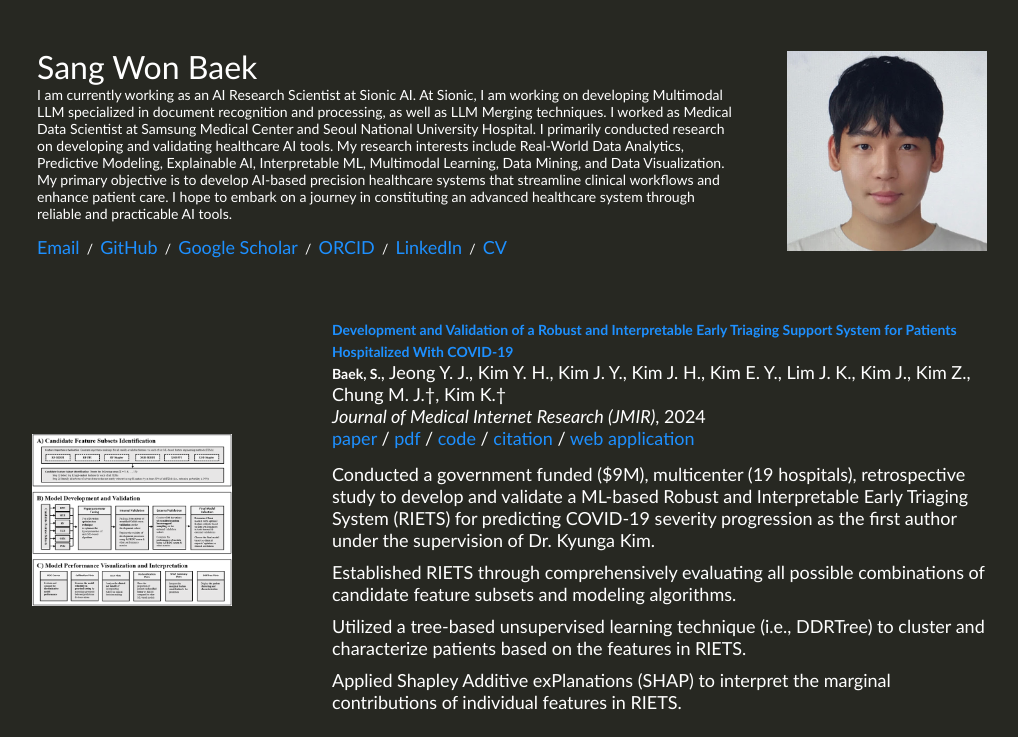
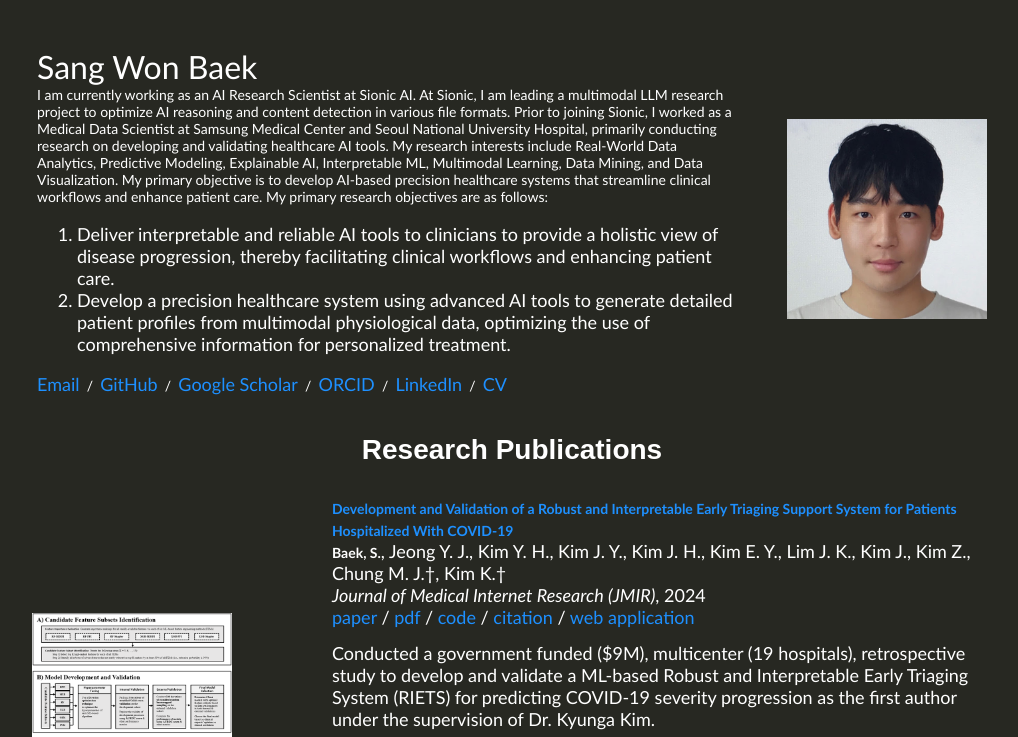
Before and after one commit to Baeksw98/baeksw98, a plain HTML site: page index.html in a window 1280 px wide. Shown: the top 737 px of the page, without its empty margins (128-1146 px from the left). Drawn offline with Linux system fonts and the light colour scheme.

Commit message:
Minor update

```diff
--- a/index.html
+++ b/index.html
@@ -56,9 +56,9 @@
     display: none;
   }
   .heading {
-    font-size: 24px; /* Increased section title size */
+    font-size: 28px; /* Increased section title size */
     font-weight: bold; /* Bold font for section titles */
-    text-align: left;
+    text-align: center; /* Center-align section titles */
     padding-bottom: 10px;
   }
 </style>
@@ -72,10 +72,14 @@
             <name>Sang Won Baek</name>
           </p>
           <p style="margin-top: 0;">
-            I am currently working as an AI Research Scientist at Sionic AI. At Sionic, I am working on developing Multimodal LLM specialized in document recognition and processing, as well as LLM Merging techniques.
-            I worked as Medical Data Scientist at Samsung Medical Center and Seoul National University Hospital. I primarily conducted research on developing and validating healthcare AI tools.
+            I am currently working as an AI Research Scientist at Sionic AI. At Sionic, I am leading a multimodal LLM research project to optimize AI reasoning and content detection in various file formats.
+            Prior to joining Sionic, I worked as a Medical Data Scientist at Samsung Medical Center and Seoul National University Hospital, primarily conducting research on developing and validating healthcare AI tools.
             My research interests include Real-World Data Analytics, Predictive Modeling, Explainable AI, Interpretable ML, Multimodal Learning, Data Mining, and Data Visualization. My primary objective is to develop AI-based precision healthcare systems that streamline clinical workflows and enhance patient care.
-            I hope to embark on a journey in constituting an advanced healthcare system through reliable and practicable AI tools.
+            My primary research objectives are as follows:
+            <ol>
+              <li>Deliver interpretable and reliable AI tools to clinicians to provide a holistic view of disease progression, thereby facilitating clinical workflows and enhancing patient care.</li>
+              <li>Develop a precision healthcare system using advanced AI tools to generate detailed patient profiles from multimodal physiological data, optimizing the use of comprehensive information for personalized treatment.</li>
+            </ol>
           </p>
           <p style="text-align:left">
             <a href="mailto:Baeksw98@gmail.com">Email</a> &nbsp/&nbsp
@@ -91,6 +95,9 @@
         </td>
       </tr>
     </table>
+
+    <!-- Research Publications Heading -->
+    <div class="heading">Research Publications</div>
 
     <!-- COVID-19 Research -->
     <table style="width:100%;border:0px;border-spacing:0px;border-collapse:separate;">
```
